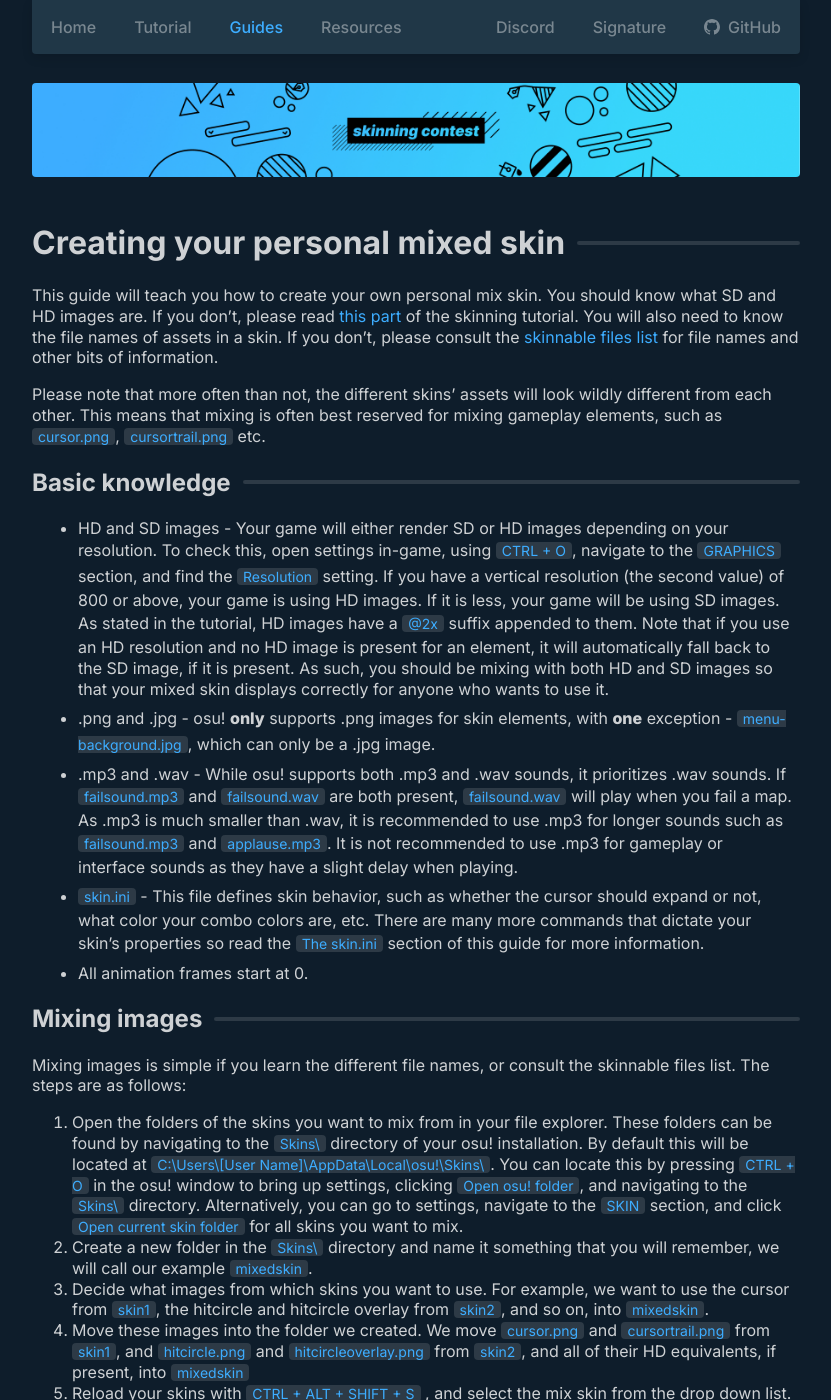
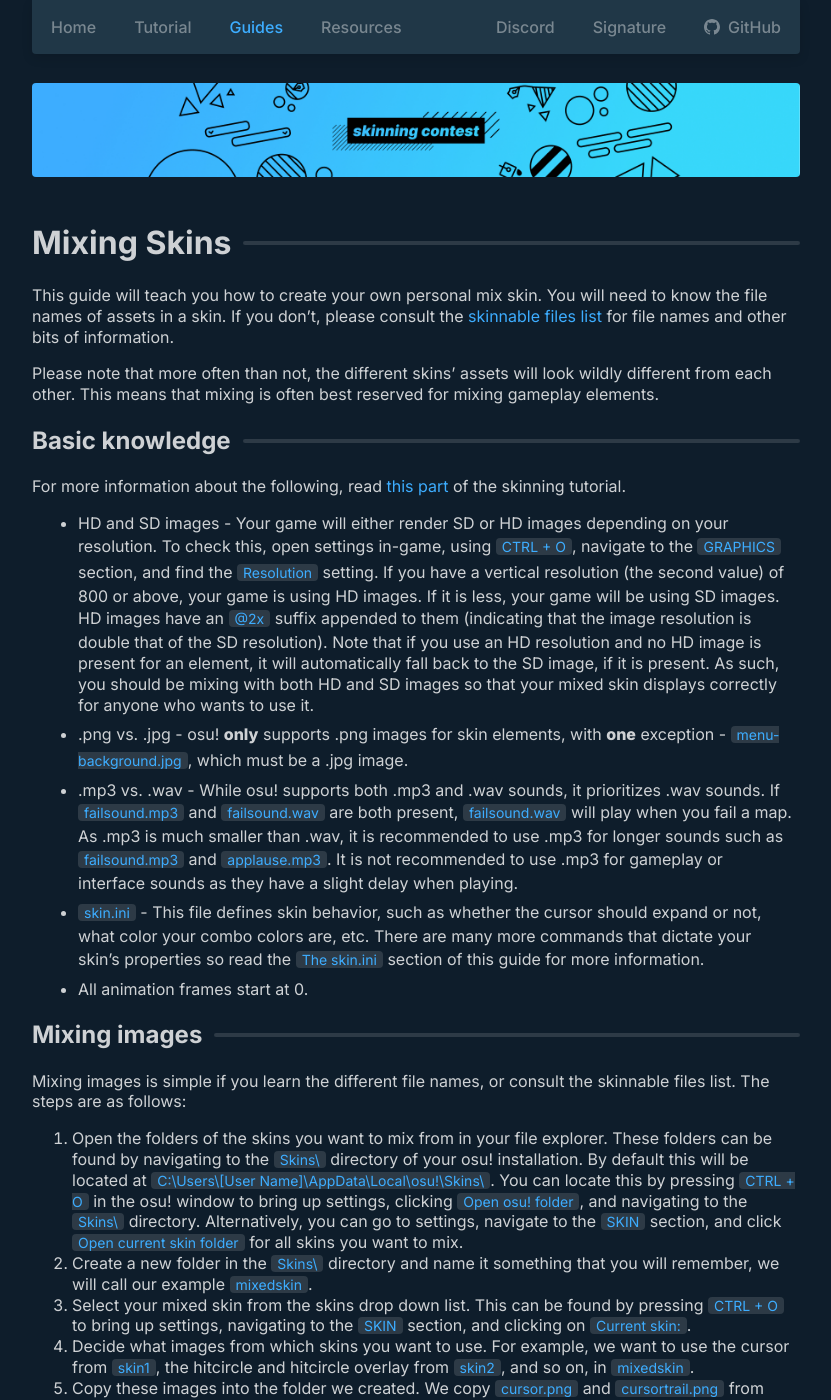
Before and after one commit to RockRoller01/skinninginfo, a Jekyll site: the page built from guides/personal_mixed_skin.md, in a window 1280 px wide and 1400 px high. Shown: the whole window, without its empty margins (224-1055 px from the left). Built offline with Jekyll 4.4.1, drawn with Linux system fonts in a browser that asks for light colours; some of the changed text lies outside the part shown.

Commit message:
Update personal_mixed_skin.md

```diff
--- a/guides/personal_mixed_skin.md
+++ b/guides/personal_mixed_skin.md
@@ -1,21 +1,22 @@
 ---
 layout: guides
-title: Creating your personal mixed skin
-description: "This guide teaches you how to create your own personal mixed skin."
-current: Guides | Mixing a skin
+title: Guides | Mixing Skins
+description: This guide teaches you how to create your own personal mixed skin.
 ---
 
-# Creating your personal mixed skin
+# Mixing Skins
 
-This guide will teach you how to create your own personal mix skin. You should know what SD and HD images are. If you don't, please read [this part](https://skinship.xyz/tutorial/introduction#hdsd-elements-aspect-ratios-and-resolution) of the skinning tutorial. You will also need to know the file names of assets in a skin. If you don't, please consult the [skinnable files list](https://docs.google.com/spreadsheets/d/1bhnV-CQRMy3Z0npQd9XSoTdkYxz0ew5e648S00qkJZ8/edit#gid=2074725196) for file names and other bits of information.
+This guide will teach you how to create your own personal mix skin. You will need to know the file names of assets in a skin. If you don't, please consult the [skinnable files list](https://docs.google.com/spreadsheets/d/1bhnV-CQRMy3Z0npQd9XSoTdkYxz0ew5e648S00qkJZ8/edit#gid=2074725196) for file names and other bits of information.
 
-Please note that more often than not, the different skins' assets will look wildly different from each other. This means that mixing is often best reserved for mixing gameplay elements, such as `cursor.png`, `cursortrail.png` etc.
+Please note that more often than not, the different skins' assets will look wildly different from each other. This means that mixing is often best reserved for mixing gameplay elements.
 
 ## Basic knowledge
 
-- HD and SD images - Your game will either render SD or HD images depending on your resolution. To check this, open settings in-game, using `CTRL + O`, navigate to the `GRAPHICS` section, and find the `Resolution` setting. If you have a vertical resolution (the second value) of 800 or above, your game is using HD images. If it is less, your game will be using SD images. As stated in the tutorial, HD images have a `@2x` suffix appended to them. Note that if you use an HD resolution and no HD image is present for an element, it will automatically fall back to the SD image, if it is present. As such, you should be mixing with both HD and SD images so that your mixed skin displays correctly for anyone who wants to use it.
-- .png and .jpg - osu! **only** supports .png images for skin elements, with **one** exception - `menu-background.jpg`, which can only be a .jpg image.
-- .mp3 and .wav - While osu! supports both .mp3 and .wav sounds, it prioritizes .wav sounds. If `failsound.mp3` and `failsound.wav` are both present, `failsound.wav` will play when you fail a map. As .mp3 is much smaller than .wav, it is recommended to use .mp3 for longer sounds such as `failsound.mp3` and `applause.mp3`. It is not recommended to use .mp3 for gameplay or interface sounds as they have a slight delay when playing.
+For more information about the following, read [this part](https://skinship.xyz/tutorial/introduction#hdsd-elements-aspect-ratios-and-resolution) of the skinning tutorial.
+
+- HD and SD images - Your game will either render SD or HD images depending on your resolution. To check this, open settings in-game, using `CTRL + O`, navigate to the `GRAPHICS` section, and find the `Resolution` setting. If you have a vertical resolution (the second value) of 800 or above, your game is using HD images. If it is less, your game will be using SD images. HD images have an `@2x` suffix appended to them (indicating that the image resolution is double that of the SD resolution). Note that if you use an HD resolution and no HD image is present for an element, it will automatically fall back to the SD image, if it is present. As such, you should be mixing with both HD and SD images so that your mixed skin displays correctly for anyone who wants to use it.
+- .png vs. .jpg - osu! **only** supports .png images for skin elements, with **one** exception - `menu-background.jpg`, which must be a .jpg image.
+- .mp3 vs. .wav - While osu! supports both .mp3 and .wav sounds, it prioritizes .wav sounds. If `failsound.mp3` and `failsound.wav` are both present, `failsound.wav` will play when you fail a map. As .mp3 is much smaller than .wav, it is recommended to use .mp3 for longer sounds such as `failsound.mp3` and `applause.mp3`. It is not recommended to use .mp3 for gameplay or interface sounds as they have a slight delay when playing.
 - `skin.ini` - This file defines skin behavior, such as whether the cursor should expand or not, what color your combo colors are, etc. There are many more commands that dictate your skin's properties so read the `The skin.ini` section of this guide for more information.
 - All animation frames start at 0.
 
@@ -25,10 +26,11 @@
 
 1. Open the folders of the skins you want to mix from in your file explorer. These folders can be found by navigating to the `Skins\` directory of your osu! installation. By default this will be located at `C:\Users\[User Name]\AppData\Local\osu!\Skins\`. You can locate this by pressing `CTRL + O` in the osu! window to bring up settings, clicking `Open osu! folder`, and navigating to the `Skins\` directory. Alternatively, you can go to settings, navigate to the `SKIN` section, and click `Open current skin folder` for all skins you want to mix.
 2. Create a new folder in the `Skins\` directory and name it something that you will remember, we will call our example `mixedskin`.
-3. Decide what images from which skins you want to use. For example, we want to use the cursor from `skin1`, the hitcircle and hitcircle overlay from `skin2`, and so on, into `mixedskin`.
-4. Move these images into the folder we created. We move `cursor.png` and `cursortrail.png` from `skin1`, and `hitcircle.png` and `hitcircleoverlay.png` from `skin2`, and all of their HD equivalents, if present, into `mixedskin`
-5. Reload your skins with `CTRL + ALT + SHIFT + S` , and select the mix skin from the drop down list. With our example, it should be the default skin with `skin1`'s cursor and `skin2`'s hitcircle. Make sure to reload your skin after all changes you make for those changes to take effect.
-6. Repeat steps 3 and 4 until you have reached your desired result.
+3. Select your mixed skin from the skins drop down list. This can be found by pressing `CTRL + O` to bring up settings, navigating to the `SKIN` section, and clicking on `Current skin:`.
+4. Decide what images from which skins you want to use. For example, we want to use the cursor from `skin1`, the hitcircle and hitcircle overlay from `skin2`, and so on, in `mixedskin`.
+5. Copy these images into the folder we created. We copy `cursor.png` and `cursortrail.png` from `skin1`, and `hitcircle.png` and `hitcircleoverlay.png` from `skin2`, and all of their HD equivalents, if present, into `mixedskin`
+6. Reload your skin with `CTRL + ALT + SHIFT + S`. With our example, it should be the default skin with `skin1`'s cursor and `skin2`'s hitcircle. Make sure to reload your skin after all changes you make for those changes to take effect.
+7. Repeat steps 4 and 5 until you have reached your desired result.
 
 If you are mixing `default-x.png`, `score-x.png`, and/or `combo-x.png` numbers, please also read the `The skin.ini` section of this guide.
 
@@ -37,20 +39,20 @@
 The steps for mixing animations are largely similar to the steps for mixing images, with only a few major differences:
 
 - You will need to delete **all** animations and/or images of the same element already present in your mixed skin. (e.g. delete all `followpoint-x.png` files present if you wish to use followpoints from a different skin).
-- You will have to transfer **all** animation files.
+- You will have to copy **all** animation files.
 - You might need to make sure that the `AnimationFramerate:` command in your mixed skin's `skin.ini` (talked about in the `The skin.ini` section of this guide) is set to the same value as it was set in the skin you are taking the animation from for some animations to look as they should. **Note that this will probably break other animations, such as `followpoint-x.png`, so most of the time it is better not to specify this command at all.**
 
 Apart from these differences above, the process is the same as described in the `Mixing images` section of this guide.
 
 ## Mixing sounds
 
-The steps for mixing sounds are also largely similar to the `Mixing images` section of this guide, with the difference that the files you are replacing will be .mp3 or .wav instead of .png. Follow the instructions in the `Mixing images` section, using sound files instead.
+The steps for mixing sounds are also largely similar to the `Mixing images` section of this guide, with the difference that the files you are replacing will be .mp3 or .wav instead of .png. Follow the instructions in the `Mixing images` section, using sound files instead. Note that there are numerous menu sounds but you can get a full menu sound set with ~7 sound files.
 
 ## The skin.ini
 
-The skin.ini is something that you will have to check when you are mixing a skin to make sure it looks right when selected. There are a few things that you should check:
+There are a few things that you should check when mixing a skin:
 
-- `AnimationFramerate:` - This dictates how many frames of an animation will be displayed in one second. If the animation(s) you are copying over to your mixed skin relies on this command being set to 30 frames per second, 60 frames per second, etc., you will have to adjust other animations in your skin to compensate for this. For example, if we have to use an `AnimationFramerate` setting of `60` but our `followpoint-x.png` only goes up to 9 (10 frames), you will need to have six copies of each frame. Copy `followpoint-0` five times and name these copies `followpoint-1`, `followpoint-2`, and so on and so forth. Then do the same for the other 9 frames. Your followpoints will now look normal as they animate at the same framerate as your `AnimationFramerate` setting.
-- `Combo[x]:` - This dictates your combo colors, i.e., the tint that is applied to your `hitcircle.png`, and `sliderstartcircle.png` in gameplay. This setting goes up to 8 and takes `r, g, b` color codes. Note that the combo colors start at `Combo2` and loop back around to finish on `Combo1`. The color is applied multiplicatively, so if you want your `hitcircle.png`, and `sliderstartcircle.png` to be un-tinted, use `Combo1: 255, 255, 255`.
+- `AnimationFramerate:` - This dictates how many frames of an animation will be displayed in one second. If this command is not present, the default setting will be used which is to display all frames of an animation once every second. If the animation(s) you are copying over to your mixed skin relies on this command being set to 30 frames per second, 60 frames per second, etc., you will have to adjust other animations in your skin to compensate for this. For example, if we have to use an `AnimationFramerate` setting of `60` but our `followpoint-x.png` only goes up to 9 (10 frames), you will need to have six copies of each frame. Copy `followpoint-0` five times and name these copies `followpoint-1`, `followpoint-2`, and so on and so forth. Then do the same for the other 9 frames. Your followpoints will now look normal as they animate at the same framerate as your `AnimationFramerate` setting.
+- `Combo#:` - This dictates your combo colors, i.e., the tint that is applied to your `hitcircle.png`, and `sliderstartcircle.png` in gameplay. This setting goes up to 8 and takes `r, g, b` color codes. Note that the combo colors start at `Combo2` and loop back around to finish on `Combo1`. The color is applied multiplicatively, so if you want your `hitcircle.png`, and `sliderstartcircle.png` to be un-tinted, use `Combo1: 255, 255, 255`. This setting also affects approach circles in osu!standard and fruits in osu!catch.
 - `HitCirclePrefix:`, `ScorePrefix:`, `ComboPrefix:` - This dictates the prefix for the default, score, and combo images. Make sure to set these to the same prefix as the skin you copied the files from, or they will not display in game. Note that if your default, score, and/or combo images are in a nested folder, you will have to specify this here. For example, if your `default-x.png` images are in a folder called `num`, and are prefixed with `c-`, set `HitCirclePrefix:` to `num\c`.
-- `HitCircleOverlap:`, `ScoreOverlap:`, `ComboOverlap:` - This dictates how many pixels the default, score, and combo images will overlap with each other. Higher values will lead to a greater overlap (to a certain point) and lower values will lead to a lesser overlap. Note that this value is for the SD overlap, it will be doubled for HD resolutions and images. Set this to the same value as in the skin you mixed default, score, and combo images from.
+- `HitCircleOverlap:`, `ScoreOverlap:`, `ComboOverlap:` - This dictates how many pixels the default, score, and combo images will overlap with each other. Higher values will lead to a greater overlap and lower values will lead to a lesser overlap. Note that this value is for the SD overlap, it will be doubled for HD resolutions and images. Set this to the same value as in the skin you mixed default, score, and combo images from if you want them to be spaced the same as that skin.
```
